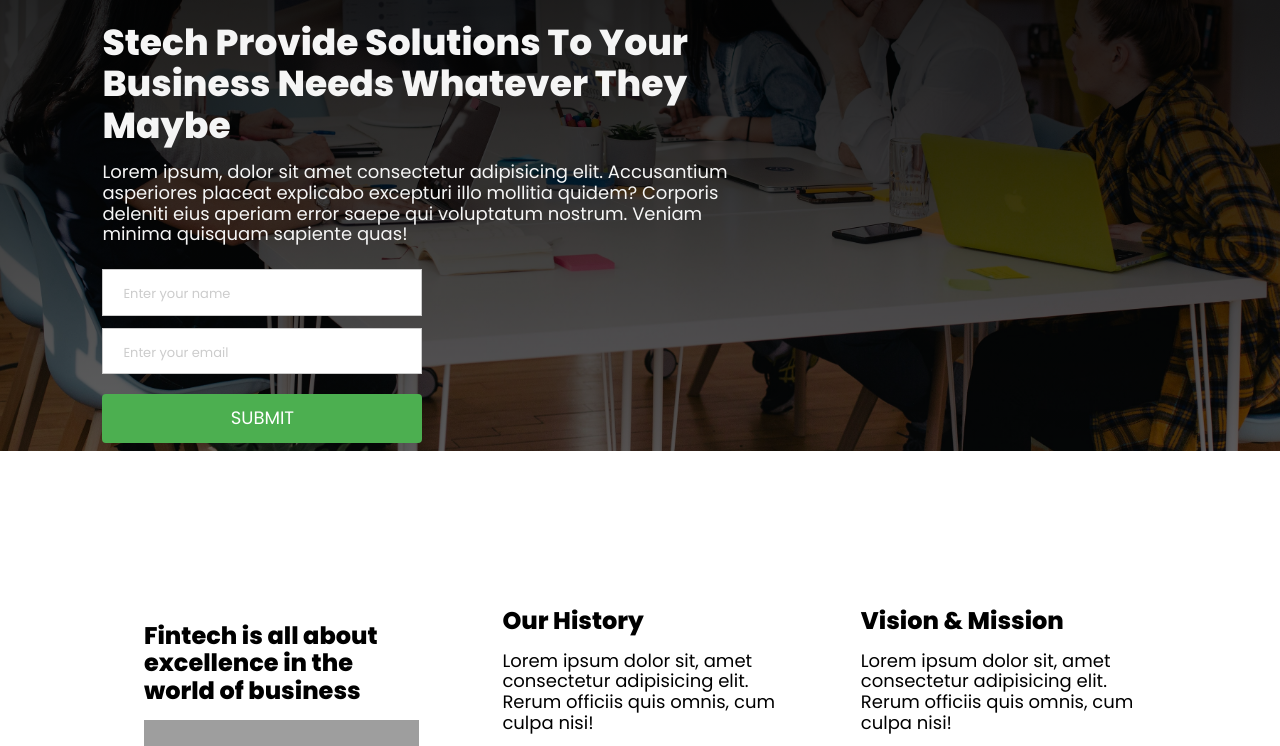
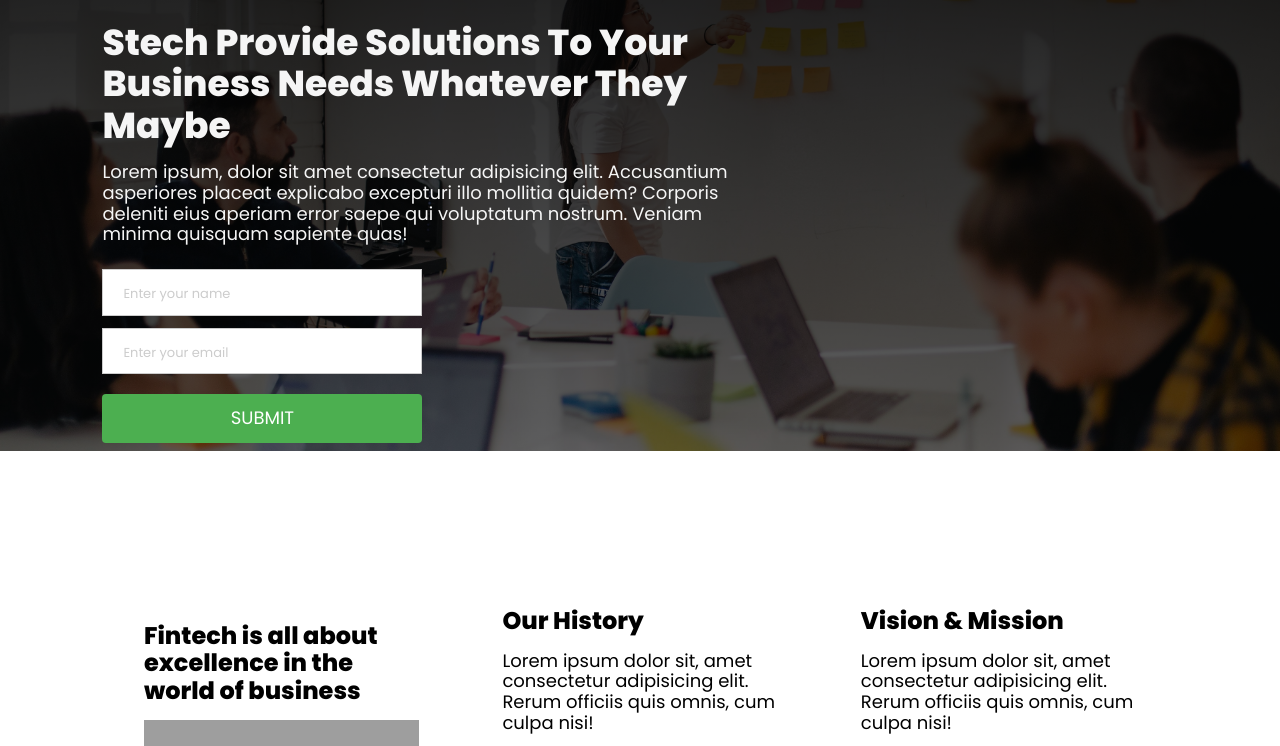
Before and after one commit to TobiA34/stech, a plain HTML site: page index.html in a window 1280 px wide. Shown: the part 82-828 px from the top of the page. Drawn offline with nearby package versions, Linux system fonts and the light colour scheme; grey boxes are pictures that could not be loaded.

Commit message:
Added new background image

```diff
--- a/style.scss
+++ b/style.scss
@@ -51,7 +51,7 @@ section {
 /* Hero section */
 header {
   height: 100%;
-  background: linear-gradient(rgba(0, 0, 0, 0.9), rgba(0, 0, 0, 0.6)), url("../images/bg.jpg");
+  background: linear-gradient(rgba(0, 0, 0, 0.9), rgba(0, 0, 0, 0.6)), url('../images/meeting.jpg');
   background-repeat: no-repeat;
   background-size: cover;
   background-position: center;
```
Also changed, not shown: css/style.css, css/style.min.css, images/bg.jpg (deleted), images/meeting.jpg (added).
